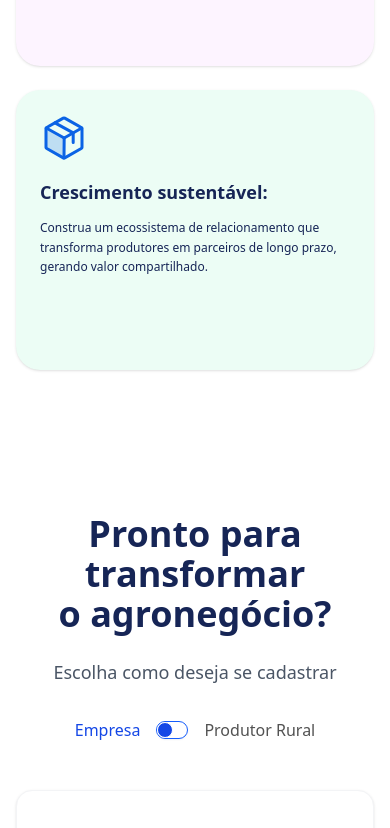
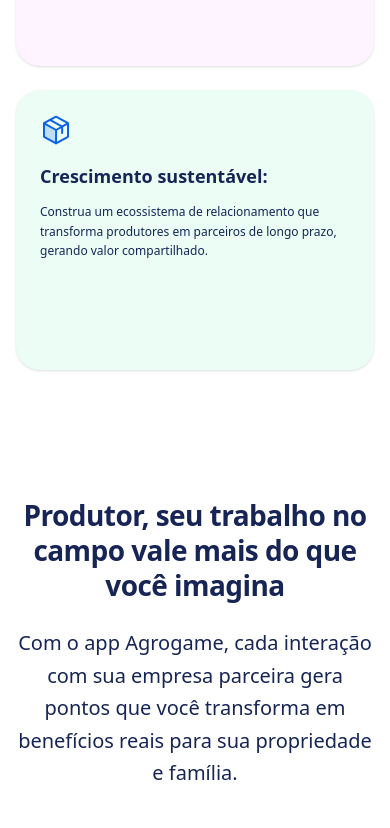
Before and after one commit to agrogamebr/agrogame-homepage, a Next.js app: page / in a window 390 px wide. Shown: the part 3940-4768 px from the top of the page. Built offline with nearby package versions, Linux system fonts and the light colour scheme.

Commit message:
Seção "Para Produtores"

```diff
--- a/app/page.tsx
+++ b/app/page.tsx
@@ -2,6 +2,7 @@
 import Hero from "@/components/section/Hero";
 import HowItWorks from "@/components/section/HowItWorks";
 import ForCompanies from "@/components/section/ForCompanies";
+import ForProducers from "@/components/section/ForProducers";
 import SignupSection from "@/components/section/Signup";
 import Footer from "@/components/section/Footer";
 
@@ -12,6 +13,7 @@
       <Hero />
       <HowItWorks />
       <ForCompanies />
+      <ForProducers />
       <SignupSection />
       <Footer />
     </div>
--- a/components/common/feature-card.tsx
+++ b/components/common/feature-card.tsx
@@ -11,6 +11,7 @@
   onClick?: () => void;
   iconSize?: 'sm' | 'md' | 'lg' | 'xl';
   padding?: string;
+  layout?: 'vertical' | 'horizontal';
 }
 
 export default function FeatureCard({
@@ -23,6 +24,7 @@
   onClick,
   iconSize = 'md',
   padding = "p-6",
+  layout = 'vertical',
 }: FeatureCardProps) {
   const iconSizeMap = {
     sm: { width: 32, height: 32, className: "w-8 h-8" },
@@ -36,7 +38,8 @@
   return (
     <div
       className={`
-        ${padding} rounded-3xl shadow-sm hover:shadow-md transition-all duration-200 flex flex-col
+        ${padding} rounded-3xl shadow-sm hover:shadow-md transition-all duration-200
+        ${layout === 'horizontal' ? 'flex flex-row items-center gap-4' : 'flex flex-col'}
         ${backgroundColor}
         ${onClick ? "cursor-pointer hover:scale-105" : ""}
         ${className}
@@ -44,7 +47,7 @@
       onClick={onClick}
     >
       {icon && (
-        <div className="mb-4 sm:mb-6 shrink-0">
+        <div className={layout === 'horizontal' ? "shrink-0 flex items-center justify-center" : "mb-4 sm:mb-6 shrink-0"}>
           <Image
             src={icon}
             alt={title}
@@ -56,11 +59,11 @@
       )}
 
       <div className="flex flex-col flex-1">
-        <h3 className="text-lg sm:text-xl font-semibold text-blue-950 mb-3 sm:mb-4 shrink-0">
+        <h3 className={`font-semibold text-blue-950 shrink-0 ${layout === 'horizontal' ? 'text-base sm:text-lg mb-2' : 'text-lg sm:text-xl mb-3 sm:mb-4'}`}>
           {title}
         </h3>
 
-        <p className="text-blue-950 text-xs sm:text-sm leading-relaxed flex-1 mb-4 sm:mb-6">
+        <p className={`text-blue-950 leading-relaxed flex-1 ${layout === 'horizontal' ? 'text-xs sm:text-sm mb-2' : 'text-xs sm:text-sm mb-4 sm:mb-6'}`}>
           {description}
         </p>
 
--- a/components/section/ForCompanies.tsx
+++ b/components/section/ForCompanies.tsx
@@ -74,7 +74,7 @@
                   description={benefit.description}
                   icon={benefit.icon}
                   backgroundColor={benefit.bgColor}
-                  iconSize="md"
+                  iconSize="sm"
                   className={`w-full sm:w-[312px] h-[280px] ${benefit.id === 3 ? 'mb-12' : ''}`}
                 />
               ))}
@@ -88,7 +88,7 @@
                   description={benefit.description}
                   icon={benefit.icon}
                   backgroundColor={benefit.bgColor}
-                  iconSize="md"
+                  iconSize="sm"
                   className="w-full sm:w-[312px] h-[280px]"
                 />
               ))}
--- /dev/null
+++ b/components/section/ForProducers.tsx
@@ -0,0 +1,63 @@
+import FeatureCard from "@/components/common/feature-card";
+
+export default function ForProducers() {
+  const benefits = [
+    {
+      id: 1,
+      title: "Baixe o app gratuito:",
+      bgColor: "bg-blue-50",
+      description: "Disponível para Android e iOS, cadastre-se usando o código da empresa parceira que trabalha com você."
+    },
+    {
+      id: 2,
+      title: "Ganhe pontos por engajamento:",
+      bgColor: "bg-fuchsia-50",
+      description: "Participe de treinamentos, compre insumos, utilize serviços do ecossistema e acumule pontos automaticamente."
+    },
+    {
+      id: 3,
+      title: "Resgate benefícios exclusivos:",
+      bgColor: "bg-gray-100",
+      description: "Troque pontos por descontos em produtos agrícolas, serviços especializados, seguros com condições diferenciadas e muito mais."
+    },
+    {
+      id: 4,
+      title: "Acompanhe seu progresso:",
+      bgColor: "bg-emerald-50",
+      description: "Visualize seu saldo de pontos, histórico de resgates e descubra novas oportunidades de benefícios através do app."
+    }
+  ];
+
+  return (
+    <section className="py-16 bg-white">
+      <div className="max-w-7xl mx-auto px-4 sm:px-6 lg:px-8">
+        <div className="text-center mb-12">
+          <h2 className="font-bold text-[28px] sm:text-[36px] md:text-[48px] lg:text-[56px]
+                        leading-tight tracking-[-0.02em] text-blue-950 mb-6 max-w-4xl mx-auto">
+            Produtor, seu trabalho no campo vale mais do que você imagina
+          </h2>
+
+          <p className="font-normal text-[20px] sm:text-[18px] md:text-[20px]
+                       leading-relaxed text-blue-950 max-w-2xl mx-auto">
+            Com o app Agrogame, cada interação com sua empresa parceira gera pontos que você transforma em benefícios reais para sua propriedade e família.
+          </p>
+        </div>
+
+        <div className="grid grid-cols-1 md:grid-cols-2 gap-6 lg:gap-8 max-w-5xl mx-auto">
+          {benefits.map((benefit) => (
+            <FeatureCard
+              key={benefit.id}
+              title={benefit.title}
+              description={benefit.description}
+              icon="/assets/svgs/benefits.svg"
+              backgroundColor={benefit.bgColor}
+              iconSize="lg"
+              layout="horizontal"
+              className="h-full"
+            />
+          ))}
+        </div>
+      </div>
+    </section>
+  );
+}
```
